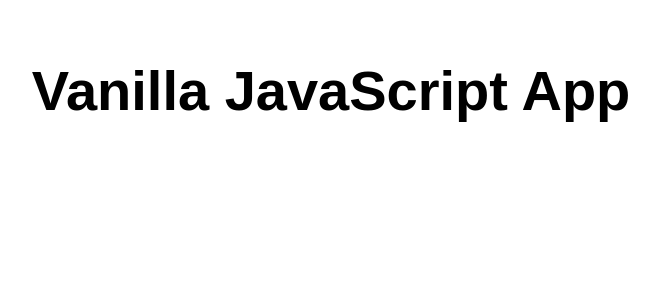
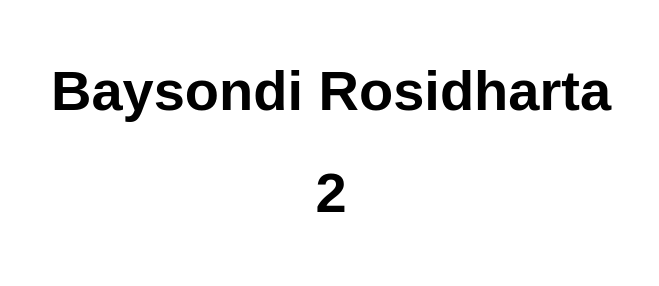
Before and after one commit to baysondi/static-web-2, a website: page src/index.html in a window 1280 px wide. Shown: the whole page, without its empty margins (309-968 px from the left). Drawn offline with Linux system fonts and the light colour scheme.

Commit message:
Update index.html

```diff
--- a/src/index.html
+++ b/src/index.html
@@ -5,12 +5,13 @@
   <meta charset="UTF-8">
   <meta name="viewport" content="width=device-width, initial-scale=1.0">
   <link rel="stylesheet" href="styles.css">
-  <title>Vanilla JavaScript App</title>
+  <title>Brosidharta App</title>
 </head>
 
 <body>
   <main>
-    <h1>Vanilla JavaScript App</h1>
+    <h1>Baysondi Rosidharta</h1>
+    <h1>2</h1>
   </main>
 </body>
 
```
